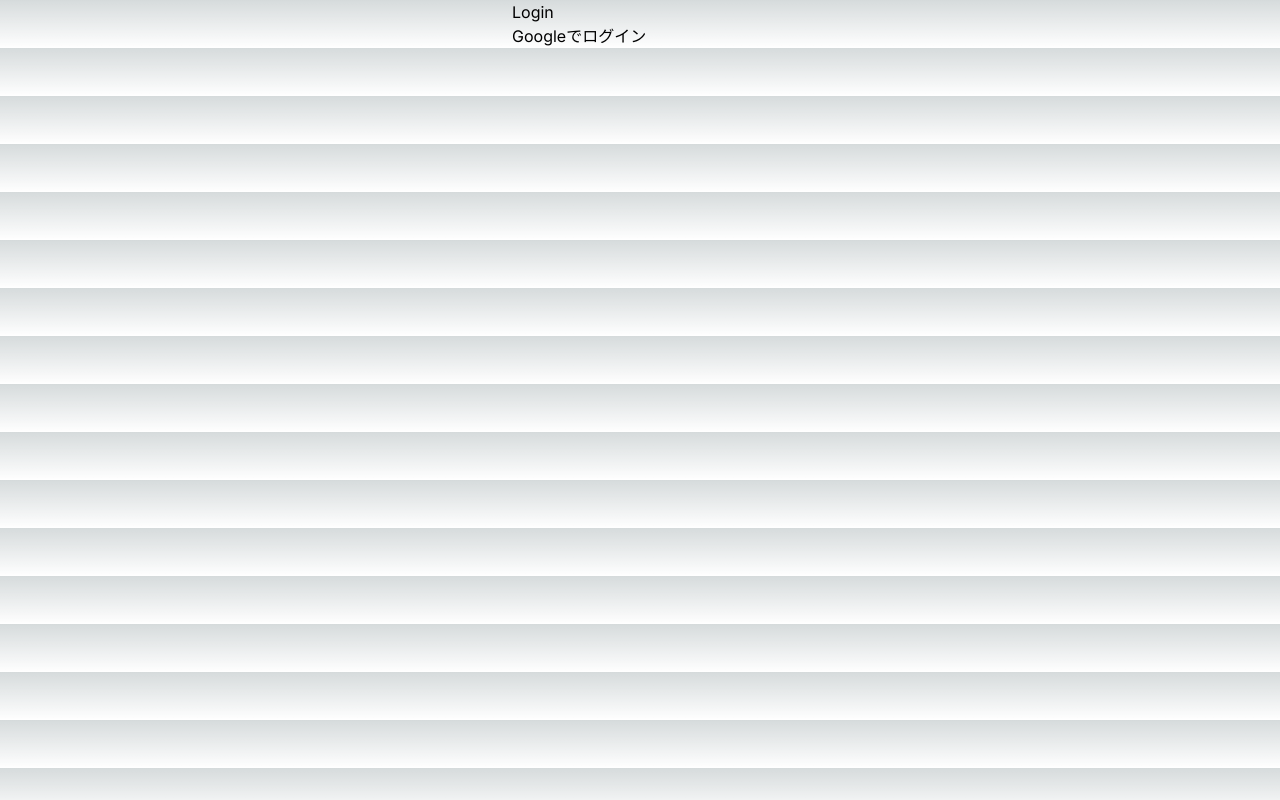
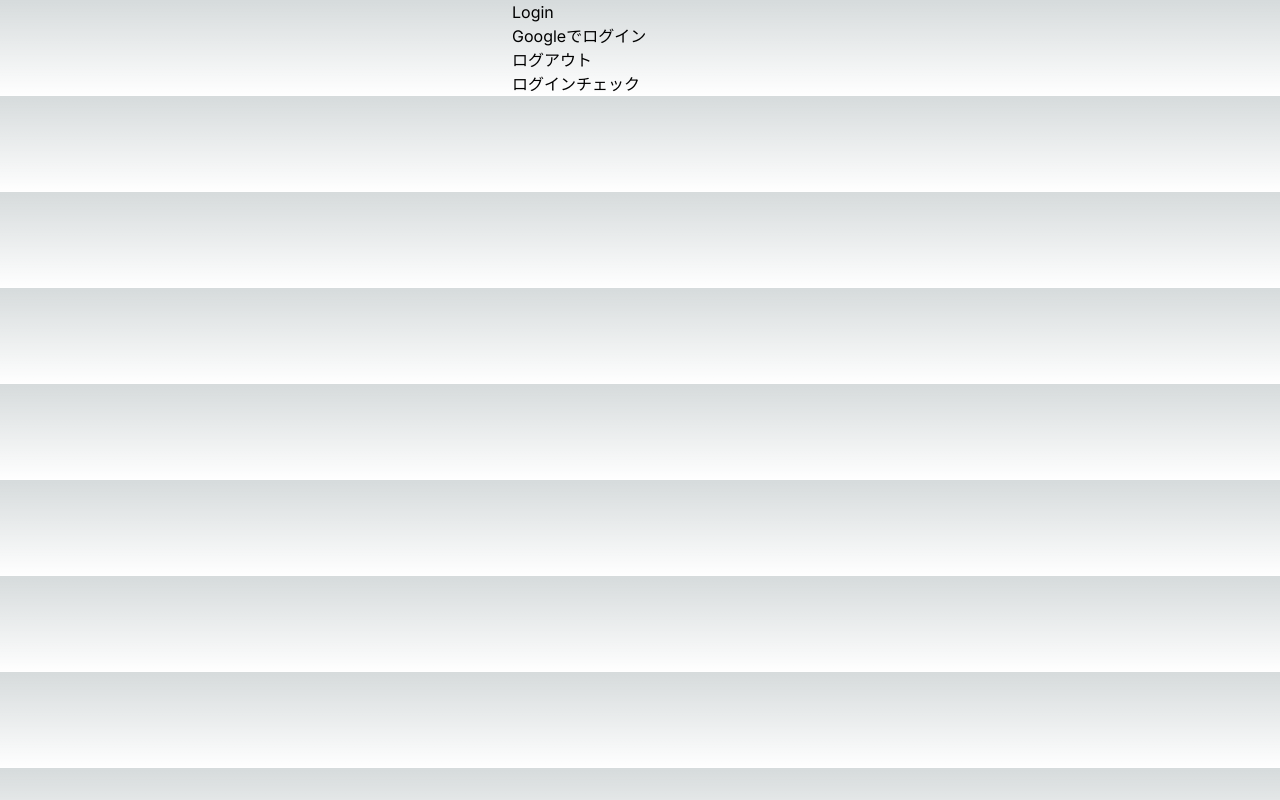
Before and after one commit to kai815/praha-challenge-extra-large-task, a Next.js app in the folder frontend/: page /login in a window 1280 px wide. Built offline with nearby package versions, Linux system fonts and the light colour scheme; no server answers.

Commit message:
💄 ログインチェックとログアウトの実装

```diff
--- a/frontend/src/app/login/page.tsx
+++ b/frontend/src/app/login/page.tsx
@@ -1,18 +1,46 @@
  'use client'
 
-import { login } from "@/lib/login"
+ import { getAuth } from "firebase/auth";
+import { login,logout } from "@/lib/login"
 
 export default function Login () {
   const handleClickLogin = () => {
     login()
   }
+  const handleClickLogout = () => {
+    logout()
+  }
+  const handleClickLoginCheck = () => {
+    const auth = getAuth()
+    if(auth.currentUser){
+      alert(`${auth.currentUser?.displayName}でログインしてます。`)
+    }else{
+      alert('ログインしてないです。')
+    }
+
+  }
 
   return (
     <div className="m-auto w-64">
       <h2>Login</h2>
-      <button onClick={handleClickLogin}>
-        Googleでログイン
-      </button>
+      <div>
+        <button onClick={handleClickLogin}>
+          Googleでログイン
+        </button>
+      </div>
+      <div>
+        <button onClick={handleClickLogout}>
+          ログアウト
+        </button>
+      </div>
+      <div>
+        <button onClick={handleClickLoginCheck}>
+          ログインチェック
+        </button>
+      </div>
     </div>
   )
 }
+function useSate(arg0: boolean): [any, any] {
+  throw new Error("Function not implemented.")
+}
```
